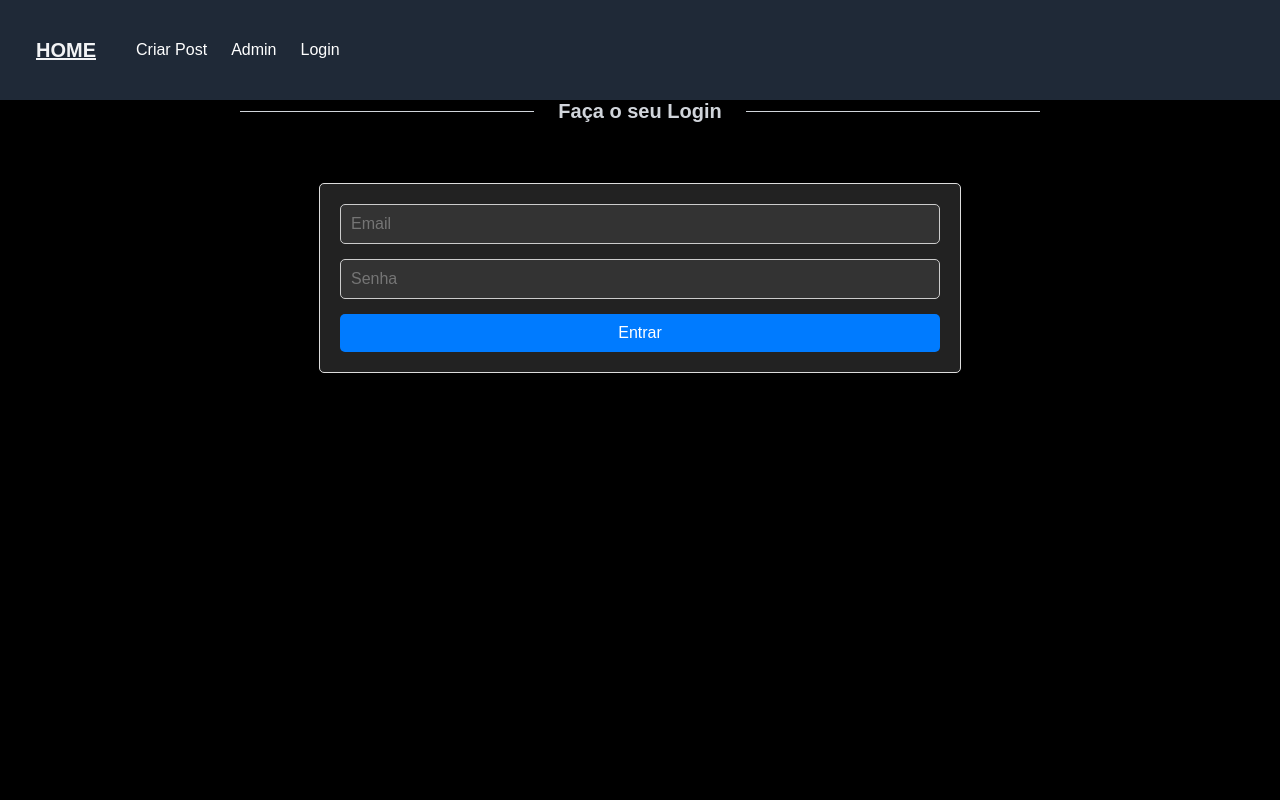
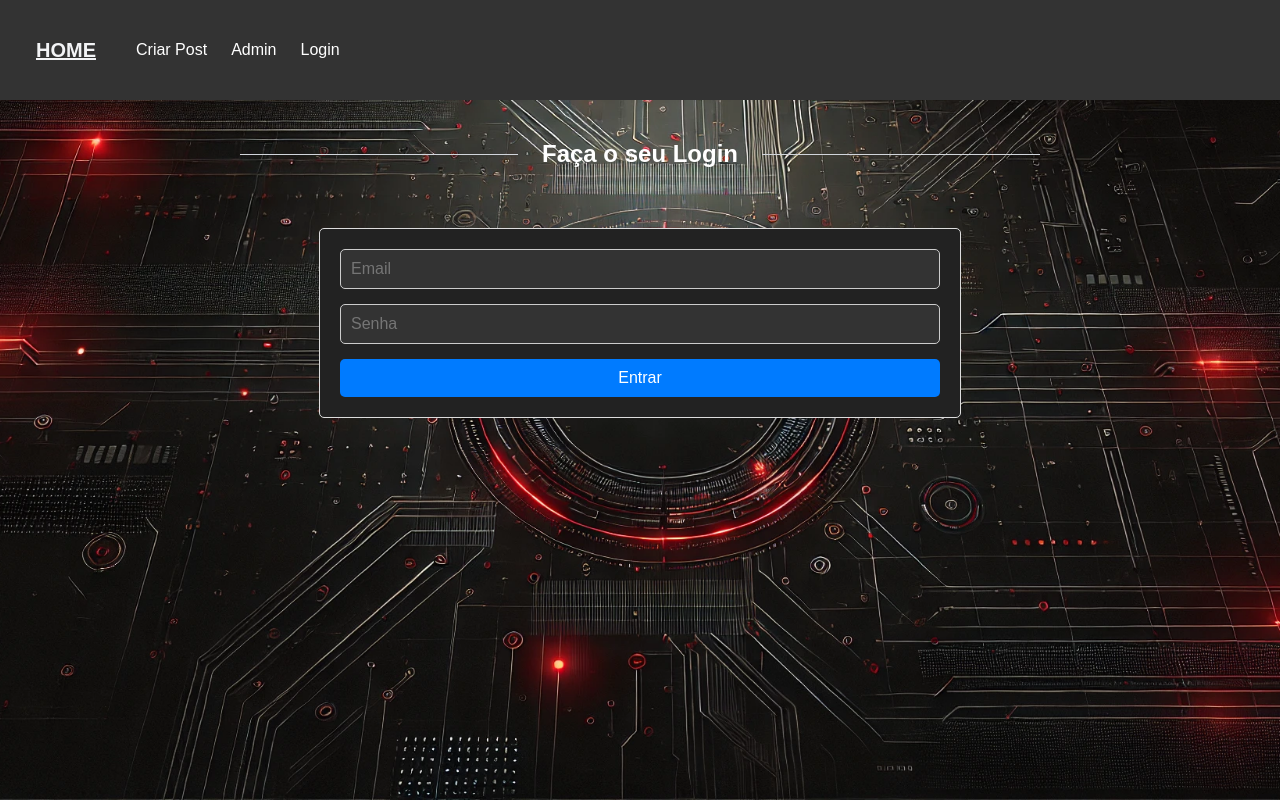
Before and after one commit to Fiap-FSD/tech-3, a Next.js app: page /login in a window 1280 px wide. Built offline with nearby package versions, Linux system fonts and the light colour scheme.

Commit message:
Alteração do layout das paginas

```diff
--- /dev/null
+++ b/src/app/componentStyles/globalStyles.ts
@@ -0,0 +1,18 @@
+// src/app/globalstyles.ts
+'use client';
+import { createGlobalStyle } from 'styled-components';
+
+const GlobalStyle = createGlobalStyle`
+  body {
+    background-color: #000000; /* Cor de fundo */
+    color: white; /* Texto branco */
+    margin: 0;
+    font-family: Arial, sans-serif;
+    background-image: url('/layout.webp'); /* Caminho para a imagem na pasta public */
+    background-size: cover; /* Cobre toda a tela */
+    background-position: center; /* Centraliza a imagem de fundo */
+    background-attachment: fixed; /* A imagem de fundo fica fixa ao rolar */
+  }
+`;
+
+export default GlobalStyle;
--- a/src/app/components/Hero.tsx
+++ b/src/app/components/Hero.tsx
@@ -29,13 +29,13 @@ const Description = styled.p`
 
 // Estilo global para o fundo da página (preto)
 const PageContainer = styled.div`
-  background-color: #000000; // Fundo preto
+  background-color: transparent; // Fundo transparente
   color: white; // Cor do texto branco por padrão
   display: flex;
   flex-direction: column;
   justify-content: center;
   align-items: center;
-  padding: 20px;  // Adiciona padding para não colar o conteúdo nas bordas
+  padding: 20px; // Adiciona padding para não colar o conteúdo nas bordas
 `;
 
 interface HeroProps {
--- a/src/app/components/Navbar.tsx
+++ b/src/app/components/Navbar.tsx
@@ -6,7 +6,7 @@ import AuthContext from "../context/authContext";
 
 // Estilizando o Header
 const Header = styled.header`
-  background-color: #1f2937;
+  background-color: #333;
   position: fixed;
   top: 0;
   left: 0;
--- a/src/app/components/Separator.tsx
+++ b/src/app/components/Separator.tsx
@@ -21,9 +21,9 @@ const Text = styled.span`
   flex-shrink: 0;
   padding-left: 24px;
   padding-right: 24px;
-  font-size: 1.25rem; // Corresponde ao text-2xl
+  font-size: 1.5rem;
   font-weight: 700; // Corresponde ao font-bold
-  color: #d1d5db; // Cor correspondente ao text-neutral-100 do Tailwind
+  color: white; // Cor do texto alterada para branca
 `;
 
 export const Separator = ({ text }: SeparatorProps) => {
--- a/src/app/layout.tsx
+++ b/src/app/layout.tsx
@@ -2,6 +2,7 @@ import Navbar from "./components/Navbar";
 import StyledComponentsRegistry from "@/app/register/StyledComponentsRegistry";
 import type { Metadata } from "next";
 import "./globals.css";
+import GlobalStyle from "@/app/componentStyles/globalStyles";
 
 
 export const metadata: Metadata = {
@@ -17,6 +18,7 @@ export default function RootLayout({
   return (
     <html lang="pt-BR">
       <body>
+        <GlobalStyle />
         <Navbar />
         <StyledComponentsRegistry>{children}</StyledComponentsRegistry>
       </body>
--- a/src/app/page.tsx
+++ b/src/app/page.tsx
@@ -5,16 +5,7 @@ import styled, { createGlobalStyle } from 'styled-components';
 import PostCard from './components/PostCard';
 import Navbar from './components/Navbar';
 import { Hero } from './components/Hero';
-
-// Estilizando o fundo global da página
-const GlobalStyle = createGlobalStyle`
-  body {
-    background-color: #000000; /* Fundo preto atualizado */
-    color: white; /* Texto branco */
-    margin: 0;
-    font-family: Arial, sans-serif;
-  }
-`;
+import GlobalStyle from "@/app/componentStyles/globalStyles";
 
 const Container = styled.div`
   padding: 20px;
@@ -24,8 +15,6 @@ const Container = styled.div`
     padding: 10px;
   }
 `;
-
-
 
 const SearchInput = styled.input`
   min-width: 450px;
--- a/src/pages/admin/index.tsx
+++ b/src/pages/admin/index.tsx
@@ -5,18 +5,9 @@ import { useContext, useEffect, useState } from "react";
 import { useRouter } from "next/navigation"; // Usando o novo useRouter do Next.js 13+
 import AuthContext from "@/app/context/authContext"; // Importando o AuthContext
 import * as authUtils from "@/utils/authUtils"; // Importando todos os membros do utilitário de autenticação
+import GlobalStyle from "@/app/componentStyles/globalStyles";
 
-const HeaderHeight = "80px"; // Defina a altura do header
-
-// Estilizando o fundo global da página
-const GlobalStyle = createGlobalStyle`
-  body {
-    background-color: black;
-    color: white;
-    margin: 0;
-    font-family: Arial, sans-serif;
-  }
-`;
+const HeaderHeight = "120px"; // Defina a altura do header
 
 const Container = styled.div`
   padding: 20px;
@@ -25,7 +16,6 @@ const Container = styled.div`
   padding-top: ${HeaderHeight}; // Adicionando o padding para não sobrepor o header
 `;
 
-// Estilizando o título "Administração"
 const Title = styled.h1`
   font-size: 2.5rem; // Tamanho maior para destacar o título
   font-weight: 700; // Negrito
@@ -71,6 +61,14 @@ const DeleteButton = styled(Button)`
   &:hover {
     background-color: #c82333;
   }
+`;
+
+const PostsContainer = styled.div`
+  background-color: #333;  // Fundo cinza escuro para a lista de posts
+  padding: 20px;
+  border-radius: 8px;
+  color: white; // Garantir que o texto permaneça visível
+  box-shadow: 0 4px 6px rgba(0, 0, 0, 0.1); // Adiciona uma leve sombra para um toque mais moderno
 `;
 
 interface Post {
@@ -157,6 +155,9 @@ const Admin = () => {
 
         {/* Título em destaque */}
         <Title>Lista de posts:</Title>
+
+        {/* Container para lista de posts com fundo preto */}
+        <PostsContainer>
           {posts.map((post) => (
             <PostItem key={post.id}>
               <span>
@@ -172,6 +173,7 @@ const Admin = () => {
               </div>
             </PostItem>
           ))}
+        </PostsContainer>
       </Container>
     </>
   );
--- a/src/pages/create/index.tsx
+++ b/src/pages/create/index.tsx
@@ -5,18 +5,9 @@ import AuthContext from "@/app/context/authContext"; // Importando o AuthContext
 import { useRouter } from "next/router";
 import { extractYouTubeId } from '@/utils/extractYouTubeId';
 import * as authUtils from "@/utils/authUtils";
+import GlobalStyle from "@/app/componentStyles/globalStyles";
 
-const HeaderHeight = "80px";
-
-// Estilo global para o fundo preto e texto branco
-const GlobalStyle = createGlobalStyle`
-  body {
-    background-color: black; /* Cor de fundo preto */
-    color: white; /* Cor do texto branco */
-    margin: 0;
-    font-family: Arial, sans-serif;
-  }
-`;
+const HeaderHeight = "120px";
 
 const Form = styled.form`
   max-width: 600px;
--- a/src/pages/edit/[id].tsx
+++ b/src/pages/edit/[id].tsx
@@ -3,18 +3,10 @@ import React, { useState, useEffect } from 'react';
 import styled, { createGlobalStyle } from 'styled-components';
 import { extractYouTubeId } from '@/utils/extractYouTubeId';
 import * as authUtils from "@/utils/authUtils";
+import GlobalStyle from "@/app/componentStyles/globalStyles";
+import { Separator } from '@/app/components/Separator';
 
 const HeaderHeight = '120px'; // Aumentando o valor para criar mais espaço
-
-// Estilo global para o fundo preto e texto branco
-const GlobalStyle = createGlobalStyle`
-  body {
-    background-color: black; /* Cor de fundo preto */
-    color: white; /* Cor do texto branco */
-    margin: 0;
-    font-family: Arial, sans-serif;
-  }
-`;
 
 const Form = styled.form`
   max-width: 600px;
@@ -25,7 +17,14 @@ const Form = styled.form`
   gap: 15px;
   background-color: #333; /* Cor de fundo do formulário */
   border-radius: 5px;
-  margin-top: ${HeaderHeight}; /* Aumentando o espaçamento para não sobrepor o header */
+  margin-top: 1px;
+`;
+
+const Container = styled.div`
+  padding: 20px;
+  max-width: 800px;
+  margin: 0 auto;
+  padding-top: ${HeaderHeight}; // Adicionando o padding para não sobrepor o header
 `;
 
 const Input = styled.input`
@@ -148,6 +147,12 @@ const PostEdit: React.FC = () => {
 
   return (
     <>
+      <Container>
+        <div>
+          <Separator text="Edite o Post" />
+        </div>
+      </Container>
+
       <GlobalStyle /> {/* Aplica o estilo global */}
 
       <Form onSubmit={handleSubmit}>
--- a/src/pages/login/index.tsx
+++ b/src/pages/login/index.tsx
@@ -3,22 +3,14 @@ import { useRouter } from "next/router";
 import { useState, useContext } from "react";
 import styled, { createGlobalStyle } from "styled-components";
 import AuthContext from "@/app/context/authContext";
+import GlobalStyle from "@/app/componentStyles/globalStyles";
 
-// Estilo global para fundo preto e textos brancos
-const GlobalStyle = createGlobalStyle`
-  body {
-    background-color: black;
-    color: white;
-    margin: 0;
-    font-family: Arial, sans-serif;
-  }
-`;
 
-const HeaderHeight = "80px"; // Aumentando o valor para criar mais espaço
+const HeaderHeight = "120px"; // Aumentando o valor para criar mais espaço
 
 const Form = styled.form`
   max-width: 600px;
-  margin: 50px auto;
+  margin: 20px auto; /* Reduzindo o espaço superior */
   padding: 20px;
   border: 1px solid #ddd;
   border-radius: 5px;
@@ -26,7 +18,6 @@ const Form = styled.form`
   flex-direction: column;
   gap: 15px;
   background-color: #222; /* Cor de fundo do formulário */
-  margin-top: 20px; /* Ajustando o espaço acima do formulário */
 `;
 
 const Input = styled.input`
@@ -42,8 +33,9 @@ const Container = styled.div`
   padding: 20px;
   max-width: 800px;
   margin: 0 auto;
-  padding-top: ${HeaderHeight}; // Adicionando o padding para não sobrepor o header
+  padding-top: ${HeaderHeight};
 `;
+
 
 const Button = styled.button`
   padding: 10px;
--- a/src/pages/post/[id].tsx
+++ b/src/pages/post/[id].tsx
@@ -2,13 +2,16 @@ import { useEffect, useState } from 'react';
 import { useParams } from 'next/navigation';
 import styled from 'styled-components';
 import { extractYouTubeId } from '@/utils/extractYouTubeId';
+import GlobalStyle from "@/app/componentStyles/globalStyles";
+
+const HeaderHeight = "120px"; // Defina a altura do header
 
 // Estilização do container
 const Container = styled.div`
   background-color: black;
   padding: 20px;
   max-width: 800px;
-  margin: 100px auto;
+  margin: calc(${HeaderHeight} + 20px) auto 100px;
   background-color: #333;
   color: white;
   border-radius: 5px;
@@ -137,6 +140,8 @@ const PostDetails = () => {
     return <Container>Carregando...</Container>;
   }
   return (
+    <>
+      <GlobalStyle />
       <Container>
         <Title>{post.title}</Title>
         <Author>Autor: {post.author}</Author>
@@ -157,6 +162,7 @@ const PostDetails = () => {
           </MediaContainer>
         )}
       </Container>
+    </>
   );
 };
 
```
Also changed, not shown: public/layout.webp (added). Lines whose indentation alone changed are shown as unchanged.
